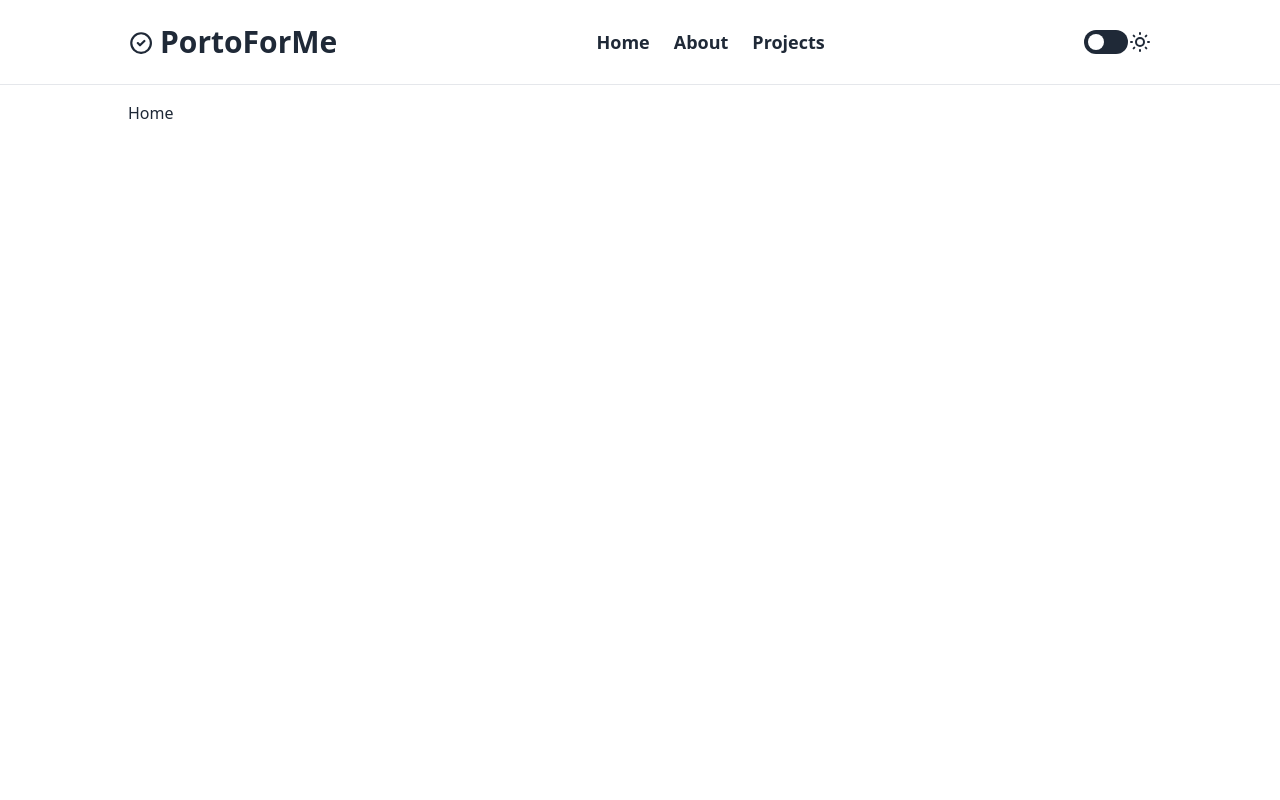
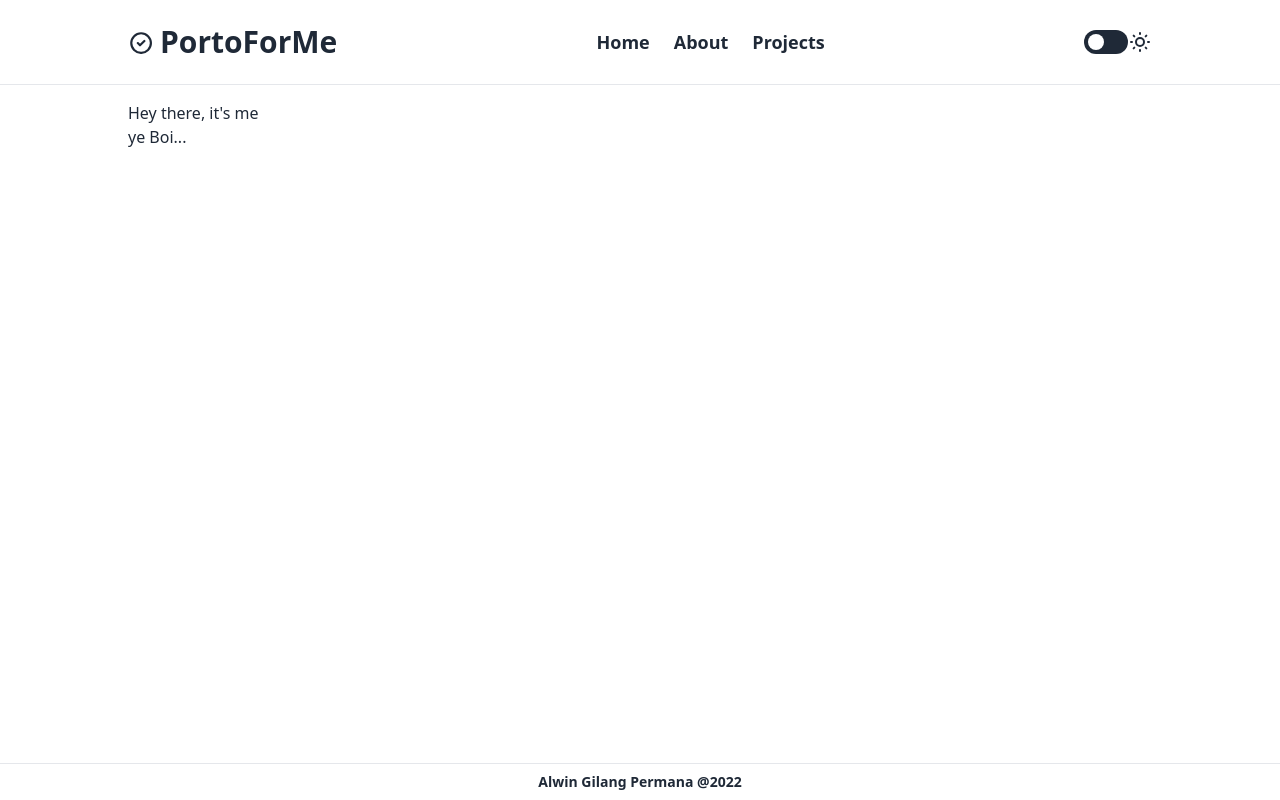
Before and after one commit to agilangp/portoforme, a Next.js app: page / in a window 1280 px wide. Built offline with nearby package versions, Linux system fonts and the light colour scheme.

Commit message:
add footer

```diff
--- /dev/null
+++ b/pages/components/Footer.tsx
@@ -0,0 +1,12 @@
+const Footer = () => {
+    return (
+        <div className="fixed bottom-0 w-full">
+            <hr />
+            <p className="text-center font-semibold text-sm p-2">
+                Alwin Gilang Permana <b>@{new Date().getFullYear()}</b>
+            </p>
+        </div>
+    )
+}
+
+export default Footer
--- a/pages/components/Layout.tsx
+++ b/pages/components/Layout.tsx
@@ -1,4 +1,5 @@
 import { useState, useEffect, useRef } from "react"
+import Footer from "./Footer"
 import Header from "./Header"
 import Navbar from "./Navbar"
 
@@ -46,6 +47,7 @@ const Layout = ({ children }: LayoutProps) => {
                 <div className="py-4 container mx-auto px-4 sm:px-0 sm:w-4/5">
                     {children}
                 </div>
+                <Footer />
             </main>
         </div>
     )
--- a/pages/components/Navbar.tsx
+++ b/pages/components/Navbar.tsx
@@ -50,18 +50,21 @@ const Navbar = ({ changeMode, darkMode }: NavbarProps) => {
                     <span className="font-bold text-3xl ml-2">PortoForMe</span>
                 </div>
                 <div className="md:flex hidden">
-                    <UserLink href="/" className="p-3 font-semibold text-lg">
+                    <UserLink
+                        href="/"
+                        className="p-3 font-semibold text-lg hover:underline hover:text-black"
+                    >
                         Home
                     </UserLink>
                     <UserLink
                         href="/about"
-                        className="p-3 font-semibold text-lg"
+                        className="p-3 font-semibold text-lg hover:underline hover:text-black"
                     >
                         About
                     </UserLink>
                     <UserLink
                         href="/projects"
-                        className="p-3 font-semibold text-lg"
+                        className="p-3 font-semibold text-lg hover:underline hover:text-black"
                     >
                         Projects
                     </UserLink>
@@ -139,7 +142,7 @@ const Navbar = ({ changeMode, darkMode }: NavbarProps) => {
                                                     : "text-gray-900"
                                             } group flex rounded-md items-center w-full px-2 py-2 text-sm font-semibold`}
                                         >
-                                            Home
+                                            <UserLink href="/">Home</UserLink>
                                         </button>
                                     )}
                                 </Menu.Item>
@@ -152,7 +155,9 @@ const Navbar = ({ changeMode, darkMode }: NavbarProps) => {
                                                     : "text-gray-900"
                                             } group flex rounded-md items-center w-full px-2 py-2 text-sm font-semibold`}
                                         >
-                                            About
+                                            <UserLink href="/about">
+                                                About
+                                            </UserLink>
                                         </button>
                                     )}
                                 </Menu.Item>
@@ -165,7 +170,9 @@ const Navbar = ({ changeMode, darkMode }: NavbarProps) => {
                                                     : "text-gray-900"
                                             } group flex rounded-md items-center w-full px-2 py-2 text-sm font-semibold`}
                                         >
-                                            Projects
+                                            <UserLink href="/projects">
+                                                Projects
+                                            </UserLink>
                                         </button>
                                     )}
                                 </Menu.Item>
--- a/pages/index.tsx
+++ b/pages/index.tsx
@@ -4,7 +4,10 @@ import Layout from "./components/Layout"
 const Home: NextPage = () => {
     return (
         <Layout>
-            <p>Home</p>
+            <div>
+                <p>Hey there, it's me</p>
+                <p>ye Boi...</p>
+            </div>
         </Layout>
     )
 }
```
